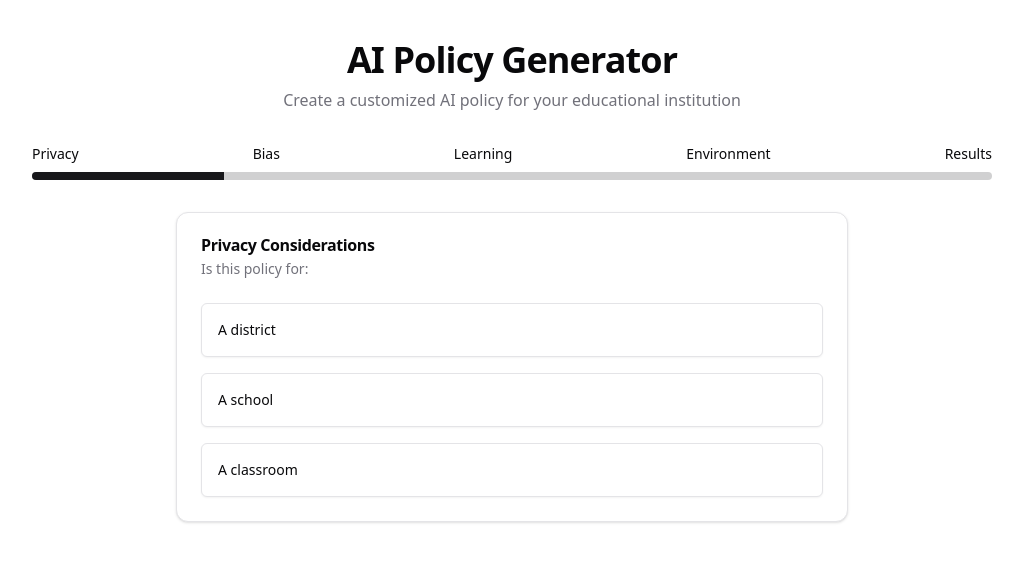
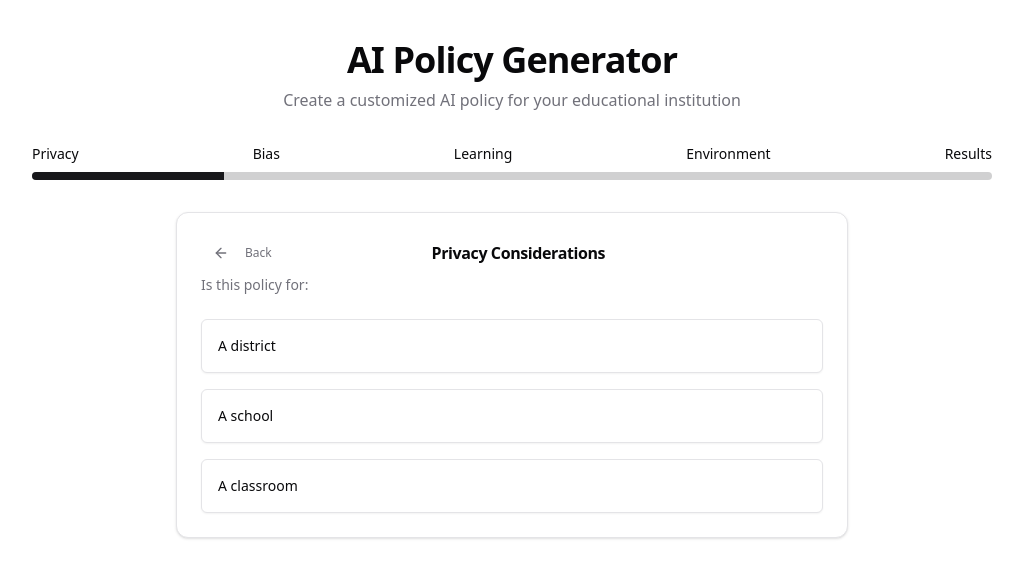
Before and after one commit to LukeSteph-txt/Google-Innovator-Project, a Next.js app: page /policy-generator in a window 1280 px wide. Both pictures are taken after a click on the button "Start Creating Your Policy". Shown: the top 578 px of the page, without its empty margins (128-1151 px from the left). Built offline with nearby package versions, Linux system fonts and the light colour scheme.

Commit message:
Back Button

```diff
--- a/app/policy-generator/page.tsx
+++ b/app/policy-generator/page.tsx
@@ -8,7 +8,7 @@ import { Slider } from "@/components/ui/slider";
 import { Tabs, TabsContent, TabsList, TabsTrigger } from "@/components/ui/tabs";
 import { Progress } from "@/components/ui/progress";
 import ReactMarkdown from 'react-markdown';
-import { Download, RefreshCw } from "lucide-react";
+import { Download, RefreshCw, ArrowLeft } from "lucide-react";
 
 // List of US states for dropdown
 const usStates = [
@@ -410,6 +410,24 @@ export default function PolicyGenerator() {
     }
   };
 
+  // Function to handle going back to previous question or section
+  const handleBack = () => {
+    if (questionIndex > 0) {
+      setQuestionIndex(questionIndex - 1);
+    } else {
+      // Go back to previous section
+      const sectionOrder: SectionType[] = ["landing", "privacy", "bias", "learning", "guidelines", "environment", "results"];
+      const currentIndex = sectionOrder.indexOf(section);
+      const prevSection = sectionOrder[currentIndex - 1] as SectionType;
+
+      if (prevSection) {
+        setSection(prevSection);
+        // Set question index to last question of previous section
+        setQuestionIndex(sections[prevSection].length - 1);
+      }
+    }
+  };
+
   // Get section title
   const getSectionTitle = () => {
     const titles: Record<SectionType, string> = {
@@ -513,7 +531,19 @@ export default function PolicyGenerator() {
       {section !== "landing" && section !== "results" && (
         <Card className="mx-auto max-w-2xl">
           <CardHeader>
-            <CardTitle>{getSectionTitle()}</CardTitle>
+            <div className="flex items-center justify-between">
+              <Button
+                variant="ghost"
+                size="sm"
+                onClick={handleBack}
+                className="text-muted-foreground hover:text-primary"
+              >
+                <ArrowLeft className="mr-2 h-4 w-4" />
+                Back
+              </Button>
+              <CardTitle>{getSectionTitle()}</CardTitle>
+              <div className="w-[70px]" /> {/* Spacer for alignment */}
+            </div>
             <CardDescription>
               {getCurrentQuestion()?.question}
             </CardDescription>
```
